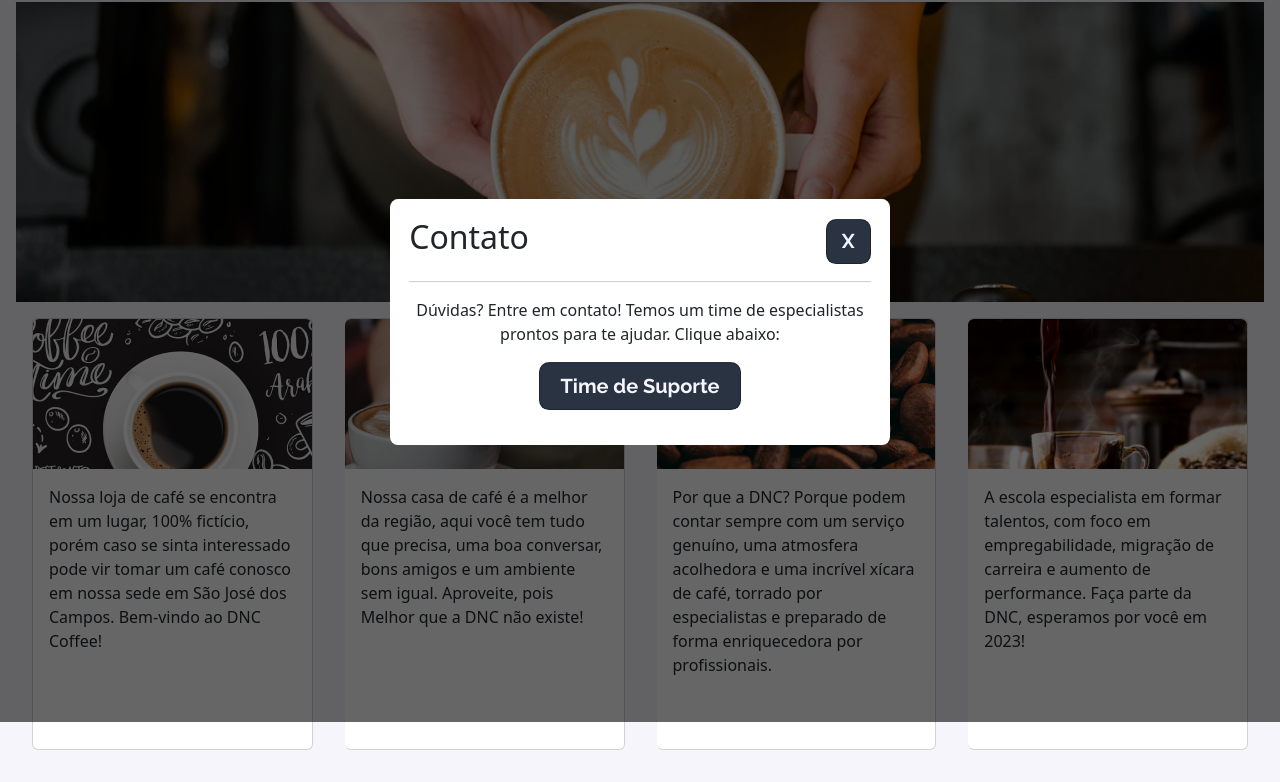
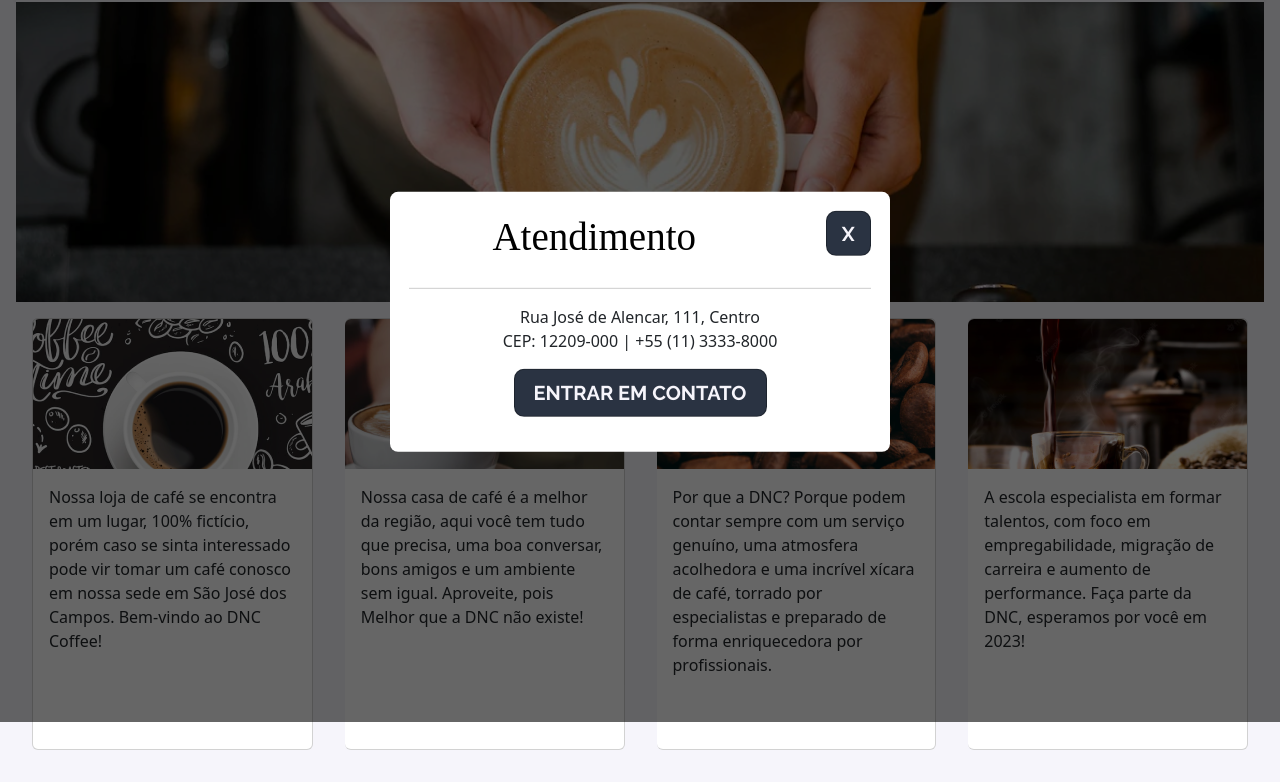
Before and after one commit to kikovander/newCoffeDNC, a website: page index.html in a window 1280 px wide. Both pictures are taken after a click on the link "Atendimento". Shown: the part 78-860 px from the top of the page. Drawn offline with nearby package versions, Linux system fonts and the light colour scheme.

Commit message:
correcao-modal

```diff
--- a/assets/css/style.css
+++ b/assets/css/style.css
@@ -13,6 +13,18 @@ body {
 
 .btn {
   width: 202px;
+  height: 48px;
+  background: #2a3342;
+  border: 1px solid rgba(0, 0, 0, 0.3);
+  border-radius: 10px;
+  color: #f6f5fb;
+  font-family: "Raleway";
+  font-weight: 700;
+  font-size: 20px;
+}
+
+.btnContato {
+  width: 253px;
   height: 48px;
   background: #2a3342;
   border: 1px solid rgba(0, 0, 0, 0.3);
@@ -73,8 +85,15 @@ body {
   z-index: 10;
 }
 
-#fade,
+#fade {
+  transition: 0.5s;
+  opacity: 1;
+  pointer-events: all;
+}
+
 #modal {
+  display: flex;
+  flex-direction: column;
   transition: 0.5s;
   opacity: 1;
   pointer-events: all;
@@ -82,11 +101,19 @@ body {
 
 .modal-header {
   display: flex;
-  justify-content: space-between;
-  align-items: center;
+  flex-direction: row;
   border-bottom: 1px solid #ccc;
   margin-bottom: 1rem;
   padding-bottom: 1rem;
+}
+
+.modal-header > h2 {
+  font-family: "Montserrat";
+  font-style: normal;
+  font-weight: 300;
+  font-size: 39px;
+  color: #000000;
+  padding-left: 6.5vw;
 }
 
 .modal-body {
--- /dev/null
+++ b/coffeDNC.txt
@@ -0,0 +1 @@
+https://github.com/kikovander/newCoffeDNC.git
--- a/index.html
+++ b/index.html
@@ -45,13 +45,14 @@
             <div id="fade" class="hide"></div>
             <div id="modal" class="hide">
               <div class="modal-header">
-                <h2>Contato</h2>
-                <button class="close-modal btn btn-secondary" id="close-modal">X</button>
+                <h2>Atendimento</h2>
+                <p><button class="close-modal btn btn-secondary" id="close-modal">X</button></p>
               </div>
               <div class="modal-body">
-                <p>Dúvidas? Entre em contato! Temos um time de especialistas prontos para te
-                  ajudar. Clique abaixo:</p>
-                <button class="btn btn-secondary">Time de Suporte</button>
+                <p>Rua José de Alencar, 111, Centro<br>
+                  CEP: 12209-000 | +55 (11) 3333-8000
+                </p>
+                <button class="btnContato btn-secondary">ENTRAR EM CONTATO</button>
               </div>
             </div>
           </li>
```
